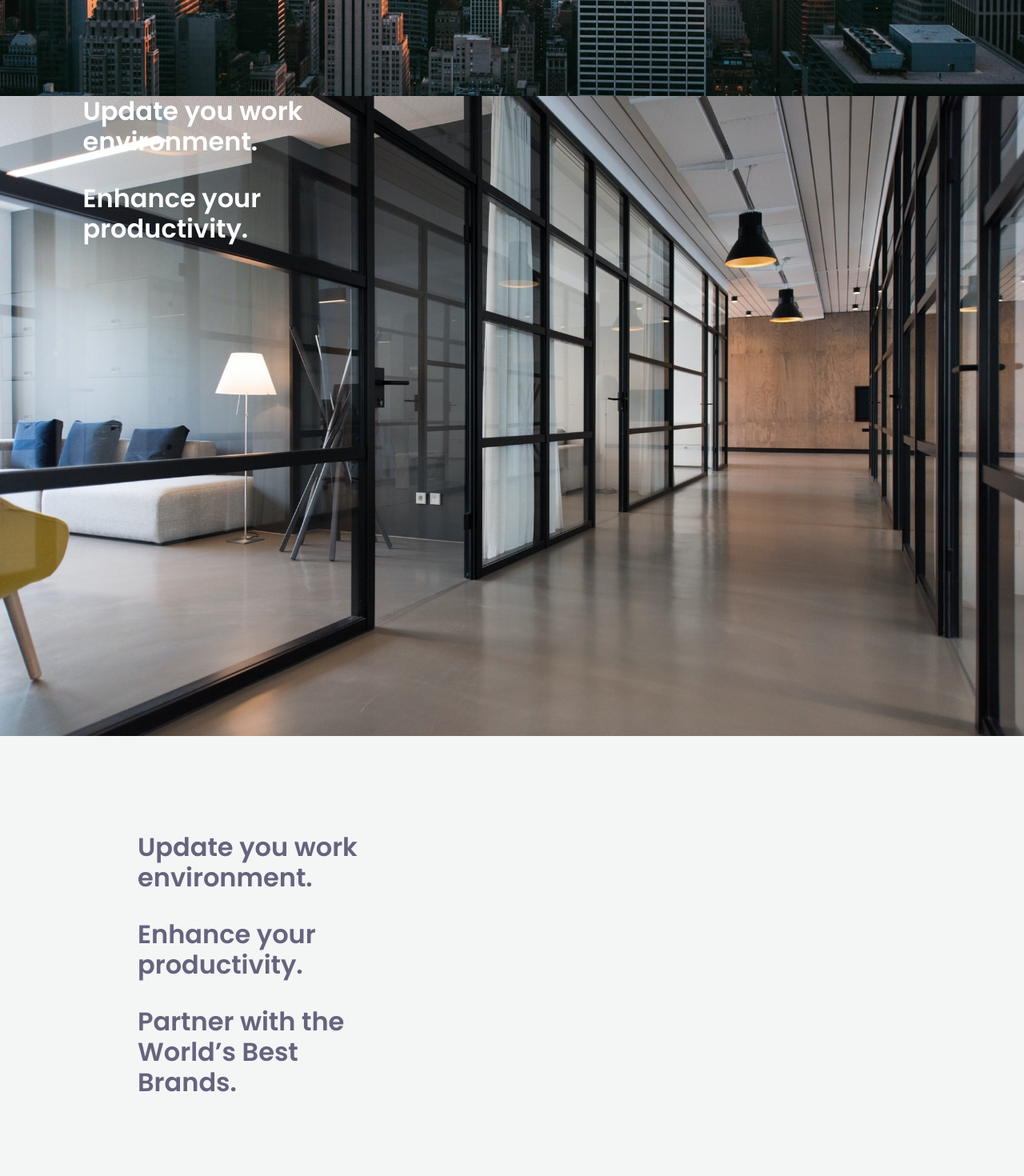
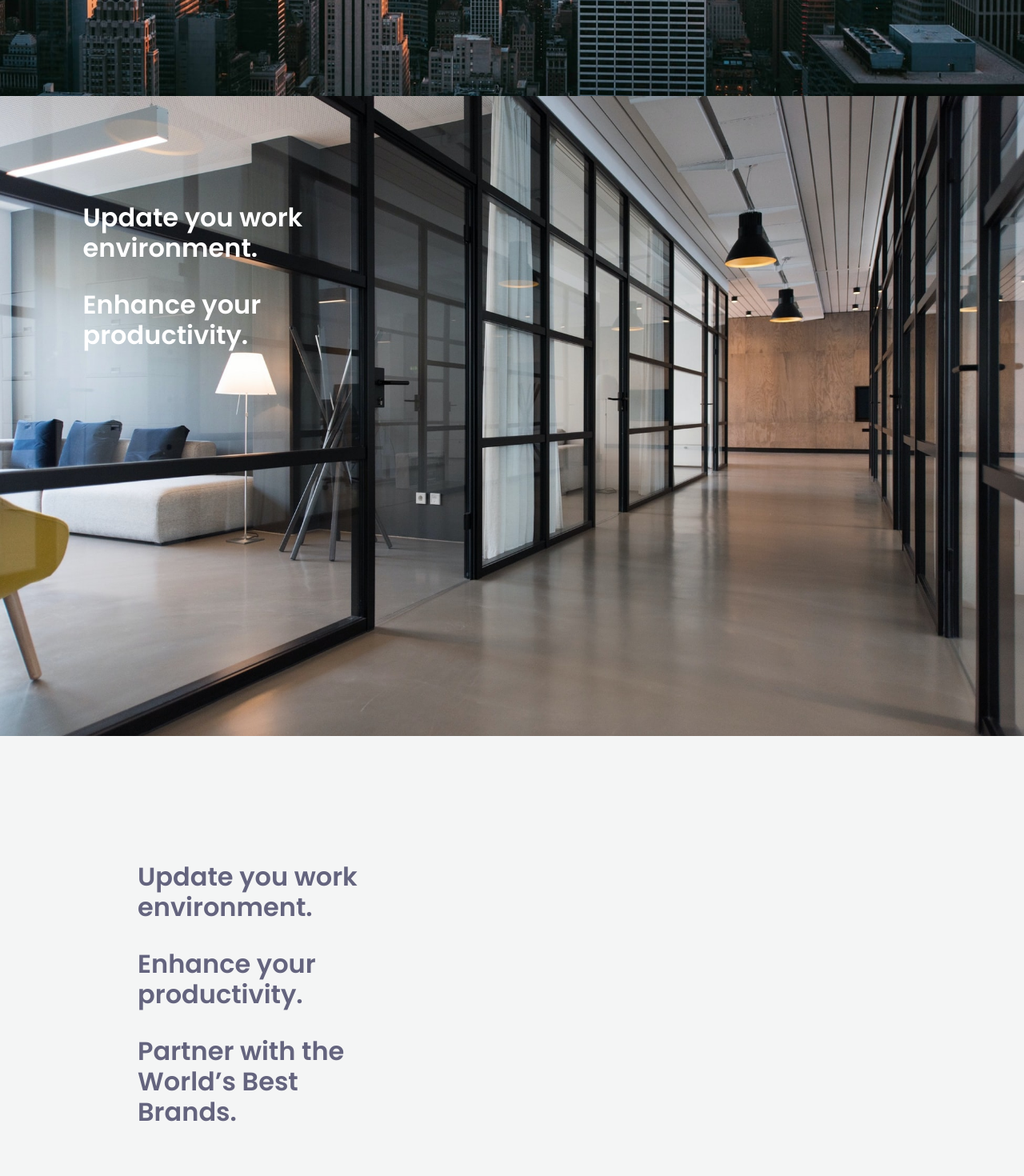
Before and after one commit to Barak-S/Tech-Lounge-v2, a React (Create React App) app: page / in a window 1280 px wide. Shown: the part 680-2150 px from the top of the page at 80% size. Built offline with nearby package versions, Linux system fonts and the light colour scheme.

Commit message:
postion absolute on children divs in home component, and margin top in columns

```diff
--- a/src/containers/Home.js
+++ b/src/containers/Home.js
@@ -121,7 +121,7 @@ const Home = () => {
         <div ref={sectionRef} className="fadeIn">
             <div className="products">
                 <div style={{position: "absolute"}}>
-                    <Col xs={12} sm={12} md={8} lg={8} className="align-auto">
+                    <Col xs={12} sm={12} md={8} lg={8} className="align-auto" style={{marginTop: "25%"}}>
                         <h2 style={{ color: "#fff", fontWeight: "600"}}>Update you work environment.</h2>
                         <br/>
                         <h2 style={{ color: "#fff", fontWeight: "600"}}>Enhance your productivity.</h2>
@@ -131,8 +131,8 @@ const Home = () => {
         </div>
 
         <div className="collection">
-            <div style={{position: "absolute", top: "215%"}}>
-                <Col xs={12} sm={12} md={6} lg={6} className="align-auto">
+            <div style={{position: "absolute"}}>
+                <Col xs={12} sm={12} md={6} lg={6} className="align-auto" style={{marginTop: "25%"}}>
                     <h2 style={{ color: "#64647E", fontWeight: "600"}}>Update you work environment.</h2>
                     <br/>
                     <h2 style={{ color: "#64647E", fontWeight: "600"}}>Enhance your productivity.</h2>
```
